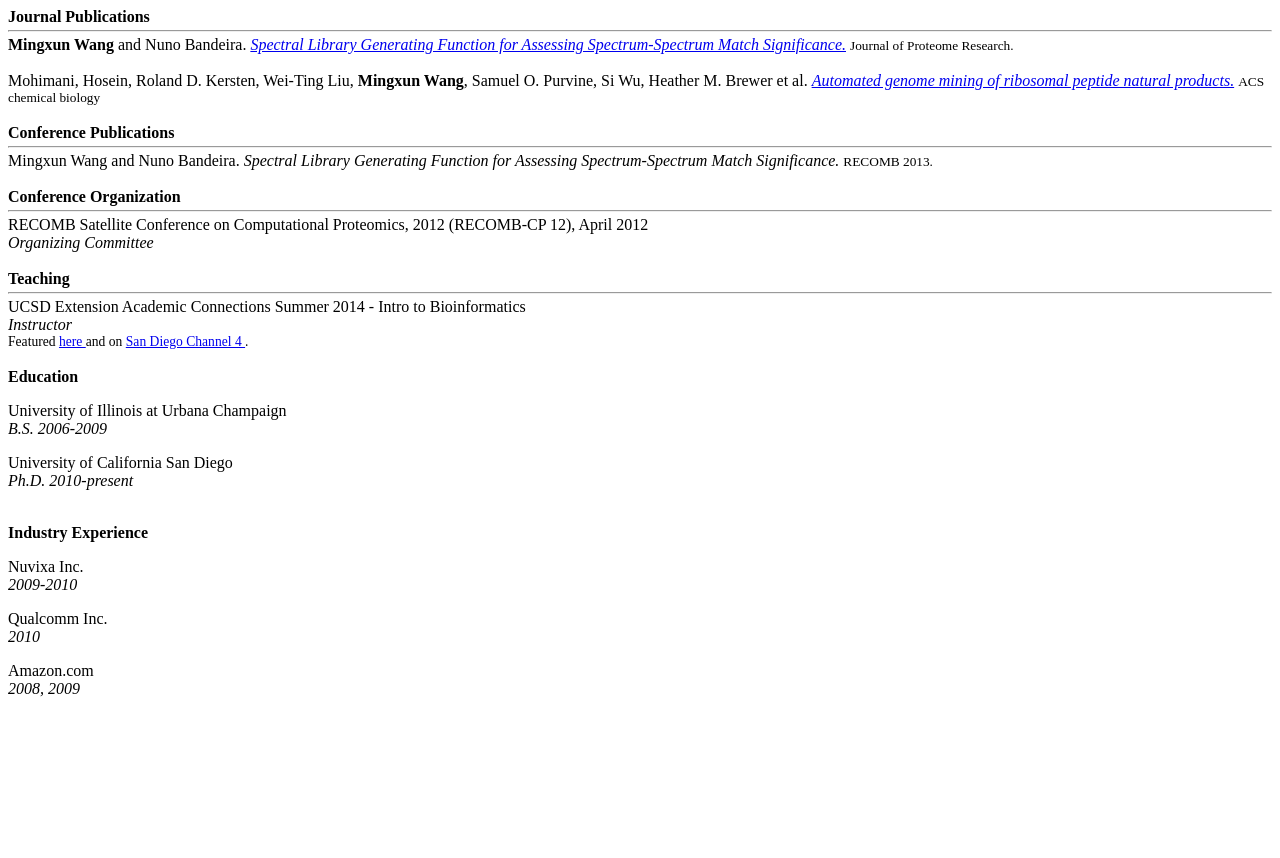
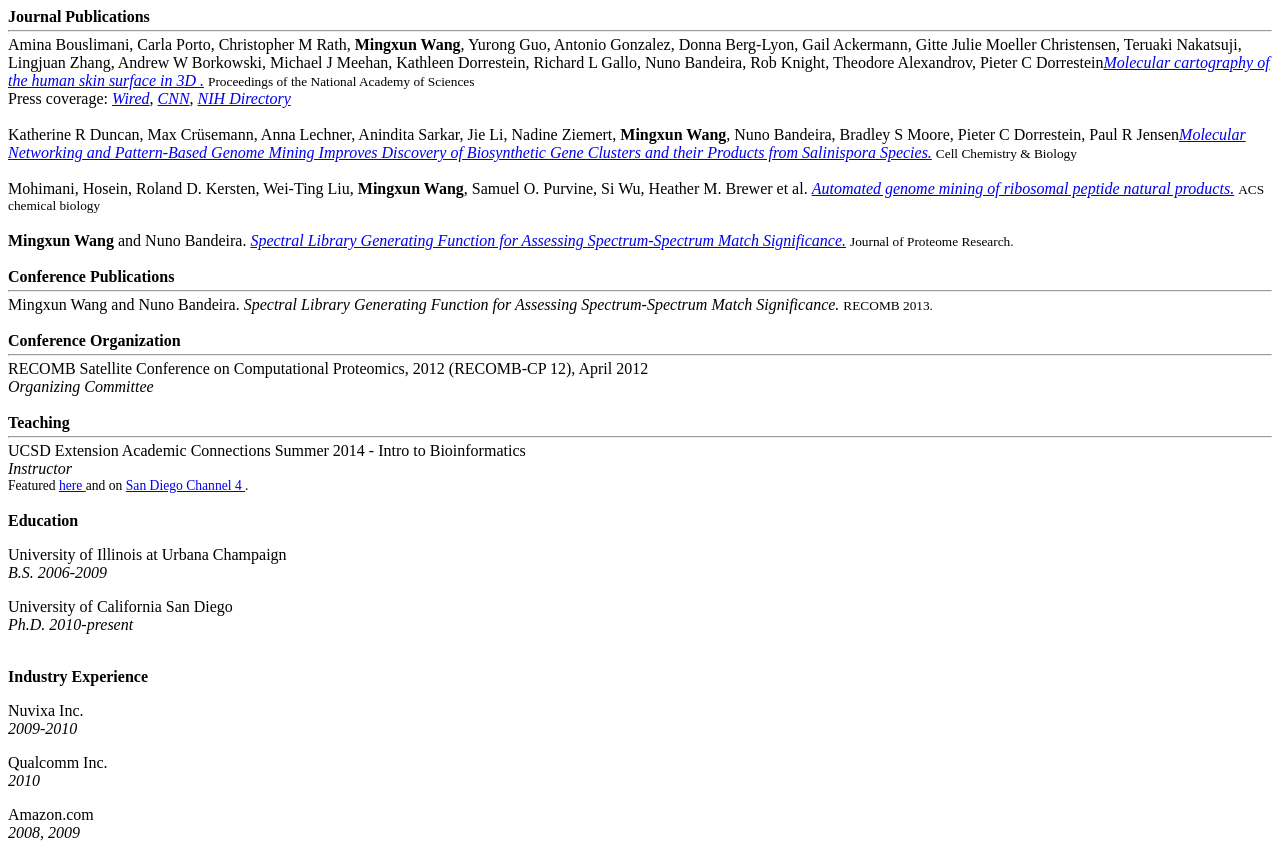
Before and after one commit to mwang87/mingwangwebsite, a Sinatra app: page /academic in a window 1280 px wide. Before the commit the page ends 697 px from the top, so only its background shows below. Run offline with Sinatra, Linux system fonts and the light colour scheme; some libraries are stand-ins or nearby versions.

Commit message:
adding new publications

```diff
--- a/views/academic.erb
+++ b/views/academic.erb
@@ -2,12 +2,24 @@
 <hr style="
     margin: 4px 0;
 ">
+
+Amina Bouslimani, Carla Porto, Christopher M Rath, <strong>Mingxun Wang</strong>, Yurong Guo, Antonio Gonzalez, Donna Berg-Lyon, Gail Ackermann, Gitte Julie Moeller Christensen, Teruaki Nakatsuji, Lingjuan Zhang, Andrew W Borkowski, Michael J Meehan, Kathleen Dorrestein, Richard L Gallo, Nuno Bandeira, Rob Knight, Theodore Alexandrov, Pieter C Dorrestein<i><a href="http://www.pnas.org/content/early/2015/03/26/1424409112?tab=related">Molecular cartography of the human skin surface in 3D .</a></i> <small> Proceedings of the National Academy of Sciences</small>
+<br>
+Press coverage: <i><a href="http://www.wired.com/2015/03/body-maps-expose-chemical-residue-coats-skin/">Wired</a></i>, <i><a href="http://www.cnn.com/2015/04/09/health/3d-map-human-skin-bacteria-chemicals/index.html">CNN</a></i>, <i><a href="http://directorsblog.nih.gov/2015/04/09/of-microbes-molecules-and-maps/">NIH Directory</a></i>
+<br>
+<br>
+Katherine R Duncan, Max Crüsemann, Anna Lechner, Anindita Sarkar, Jie Li, Nadine Ziemert, <strong>Mingxun Wang</strong>, Nuno Bandeira, Bradley S Moore, Pieter C Dorrestein, Paul R Jensen<i><a href="http://www.sciencedirect.com/science/article/pii/S1074552115001039">Molecular Networking and Pattern-Based Genome Mining Improves Discovery of Biosynthetic Gene Clusters and their Products from Salinispora Species.</a></i> <small> Cell Chemistry & Biology</small>
+<br>
+<br>
+
+Mohimani, Hosein, Roland D. Kersten, Wei-Ting Liu, <strong>Mingxun Wang</strong>, Samuel O. Purvine, Si Wu, Heather M. Brewer et al. <i><a href="http://pubs.acs.org/doi/abs/10.1021/cb500199h">Automated genome mining of ribosomal peptide natural products.</a></i> <small> ACS chemical biology</small>
+<br>
+<br>
+
 <strong>Mingxun Wang</strong> and Nuno Bandeira. <i><a href="http://pubs.acs.org/doi/abs/10.1021/pr400230p">Spectral Library Generating Function for Assessing Spectrum-Spectrum Match Significance.</a> </i> <small>Journal of Proteome Research.</small>
 <br>
 <br>
-Mohimani, Hosein, Roland D. Kersten, Wei-Ting Liu, <strong>Mingxun Wang</strong>, Samuel O. Purvine, Si Wu, Heather M. Brewer et al. <i><a href="http://pubs.acs.org/doi/abs/10.1021/cb500199h">Automated genome mining of ribosomal peptide natural products.</a></i> <small> ACS chemical biology</small>
-<br>
-<br>
+
 
 
 <strong>Conference Publications</strong>
```
